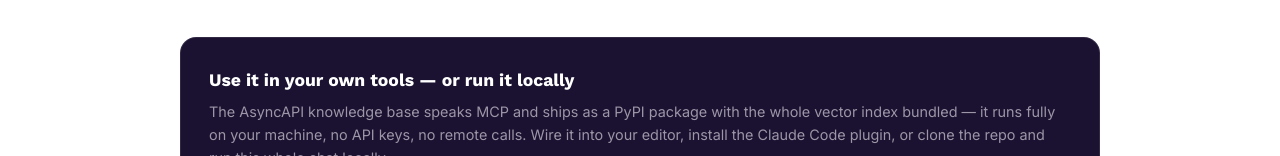
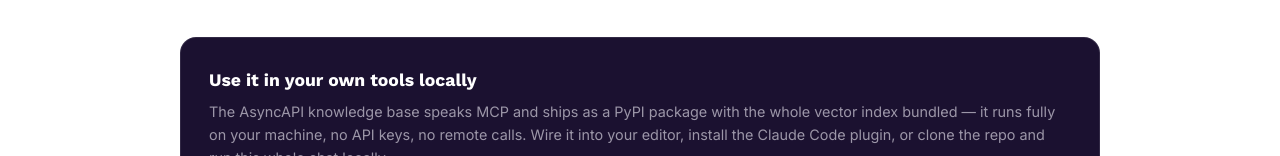
Before and after one commit to derberg/asyncapi-knowledge-mcp, a website: page chat/index.html in a window 1280 px wide. Both pictures are taken after a click on the button "Use it in your own tools or locally". Shown: the part 405-561 px from the top of the page. Drawn offline with Linux system fonts and the light colour scheme.

Commit message:
chore(chat): tools panel title — 'Use it in your own tools locally'

```diff
--- a/chat/index.html
+++ b/chat/index.html
@@ -43,7 +43,7 @@
     <!-- "Use it in your own tools or locally" collapsible panel -->
     <section id="toolsPanel" class="tools-panel reveal" data-reveal="2" hidden>
       <div class="tools-panel__head">
-        <h2 class="tools-panel__title">Use it in your own tools — or run it locally</h2>
+        <h2 class="tools-panel__title">Use it in your own tools locally</h2>
         <p class="tools-panel__sub">The AsyncAPI knowledge base speaks MCP and ships as a PyPI package with the whole vector index bundled — it runs fully on your machine, no API keys, no remote calls. Wire it into your editor, install the Claude Code plugin, or clone the repo and run this whole chat locally.</p>
       </div>
       <div class="tools-grid">
```
